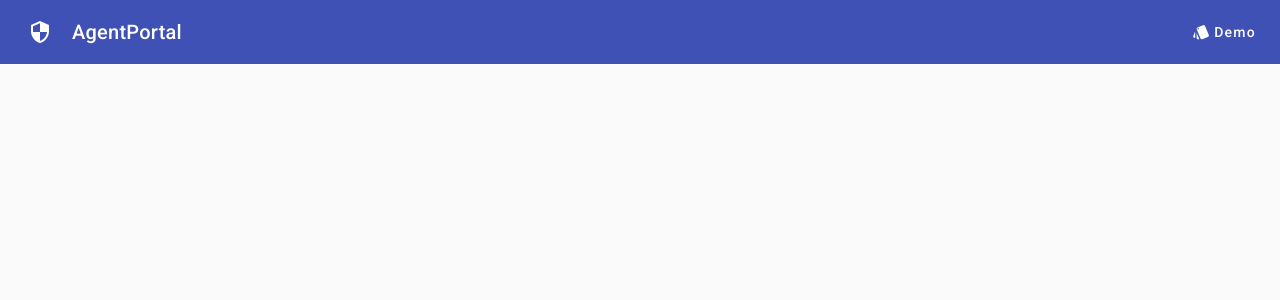
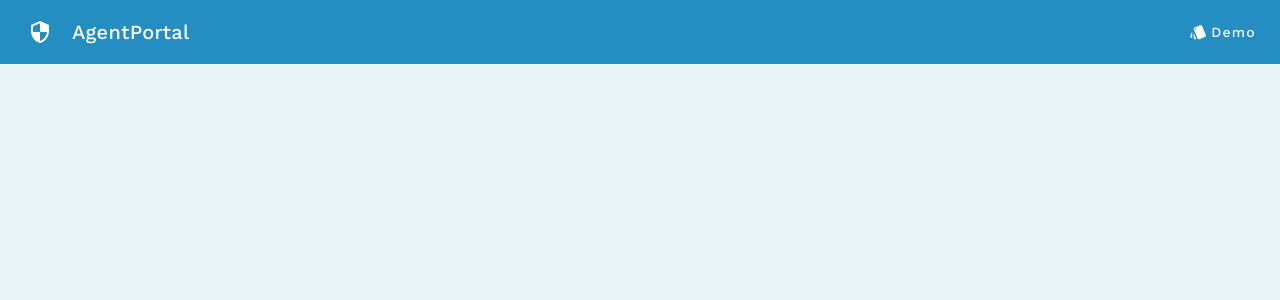
Before and after one commit to harshbothra111/AgentPortal, an Angular app: page /journey/auto/vehicle-identification in a window 1280 px wide. Shown: the top 300 px of the page. Built offline with nearby package versions, Linux system fonts and the light colour scheme; no server answers.

Commit message:
feat: Update radio input styles and enhance theme configuration with custom colors and typography

```diff
--- a/package.json
+++ b/package.json
@@ -33,6 +33,7 @@
     "@angular/material": "^20.2.14",
     "@angular/platform-browser": "^20.3.0",
     "@angular/router": "^20.3.0",
+    "@fontsource/work-sans": "^5.2.8",
     "@fortawesome/angular-fontawesome": "^3.0.0",
     "@fortawesome/fontawesome-free": "^7.1.0",
     "@fortawesome/free-brands-svg-icons": "^7.1.0",
--- a/src/app/core/components/form-controls/radio-input/radio-input.component.html
+++ b/src/app/core/components/form-controls/radio-input/radio-input.component.html
@@ -1,7 +1,7 @@
 <div class="mb-3">
   <label class="d-block mb-2" style="color: rgba(0,0,0,0.6);">{{ label }}</label>
 
-  <mat-radio-group [formControl]="control" [id]="id" class="d-flex flex-column gap-2">
+  <mat-radio-group [formControl]="control" [id]="id" class="d-flex flex-column flex-md-row gap-3">
     @for (opt of options; track opt.code) {
       <mat-radio-button [value]="opt.code">{{ opt.label }}</mat-radio-button>
     }
--- a/src/styles.scss
+++ b/src/styles.scss
@@ -2,12 +2,54 @@
 @use '@angular/material' as mat;
 
 // Import Bootstrap
-@import 'bootstrap/scss/bootstrap';
+@use 'bootstrap/scss/bootstrap' with (
+  $primary: rgb(36, 141, 193),
+  $font-family-base: ('Work Sans', sans-serif)
+);
+
+// Import Work Sans font
+@import '@fontsource/work-sans/300.css';
+@import '@fontsource/work-sans/400.css';
+@import '@fontsource/work-sans/500.css';
+@import '@fontsource/work-sans/700.css';
 
 @include mat.core();
 
 // Define palettes
-$primary-palette: mat.m2-define-palette(mat.$m2-indigo-palette);
+$custom-primary: (
+  50: #e5f1f8,
+  100: #bedcee,
+  200: #93c5e3,
+  300: #68add8,
+  400: #489cd0,
+  500: #248dc1,
+  600: #2085bb,
+  700: #1b7ab3,
+  800: #1670ab,
+  900: #0e5d9e,
+  A100: #ccebff,
+  A200: #99d7ff,
+  A400: #66c3ff,
+  A700: #4db9ff,
+  contrast: (
+    50: #000000,
+    100: #000000,
+    200: #000000,
+    300: #000000,
+    400: #000000,
+    500: #ffffff,
+    600: #ffffff,
+    700: #ffffff,
+    800: #ffffff,
+    900: #ffffff,
+    A100: #000000,
+    A200: #000000,
+    A400: #000000,
+    A700: #000000,
+  )
+);
+
+$primary-palette: mat.m2-define-palette($custom-primary);
 $accent-palette: mat.m2-define-palette(mat.$m2-pink-palette, A200, A100, A400);
 $warn-palette: mat.m2-define-palette(mat.$m2-red-palette);
 
@@ -18,7 +60,9 @@ $app-theme: mat.m2-define-light-theme((
     accent: $accent-palette,
     warn: $warn-palette,
   ),
-  typography: mat.m2-define-typography-config(),
+  typography: mat.m2-define-typography-config(
+    $font-family: '"Work Sans", sans-serif',
+  ),
   density: 0,
 ));
 
@@ -30,9 +74,9 @@ $app-theme: mat.m2-define-light-theme((
   --primary-color: #{mat.m2-get-color-from-palette($primary-palette)};
   --accent-color: #{mat.m2-get-color-from-palette($accent-palette)};
   --warn-color: #{mat.m2-get-color-from-palette($warn-palette)};
-  --bg-color: #fafafa;
+  --bg-color: rgb(233, 244, 249);
   --surface-color: #ffffff;
-  --text-color: rgba(0, 0, 0, 0.87);
+  --text-color: rgb(60, 71, 85);
   --spacing-unit: 8px;
 }
 
@@ -42,12 +86,11 @@ $app-theme: mat.m2-define-light-theme((
 body {
   background-color: var(--bg-color);
   color: var(--text-color);
-  font-family: Roboto, "Helvetica Neue", sans-serif;
+  font-family: "Work Sans", sans-serif;
   margin: 0;
 }
 
-/* Layout Utilities */
-/* Removed custom layout utilities in favor of Bootstrap classes */
-
-
-/* Card Shim - Removed, using MatCard */
+/* Progress Bar Override */
+.mat-mdc-progress-bar {
+  --mdc-linear-progress-track-color: rgb(216, 218, 221);
+}
```
Also changed, not shown: 1 other file (tests, documents, lock files or other folders).
